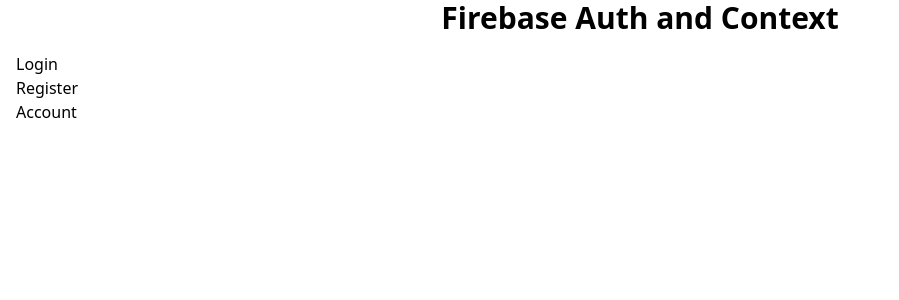
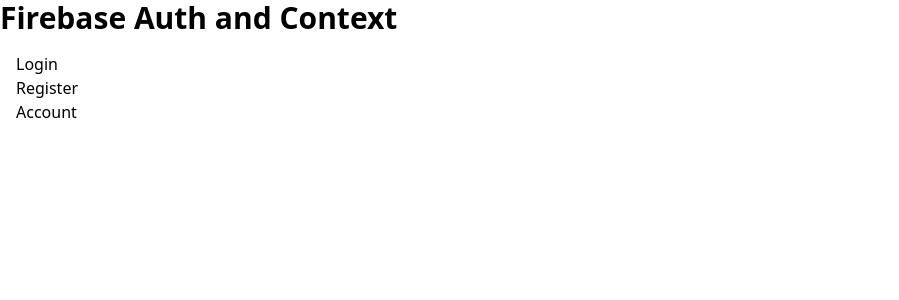
Before and after one commit to mpukabaofficial/firebasewithreact, a React (Vite) app: page / in a window 1280 px wide. Shown: the top 300 px of the page, without its empty margins (0-899 px from the left). Built offline with nearby package versions, Linux system fonts and the light colour scheme; no server answers.

Commit message:
deployed and working on it

```diff
--- a/src/App.tsx
+++ b/src/App.tsx
@@ -1,4 +1,4 @@
-import { Route, Routes } from "react-router-dom";
+import { Link, Route, Routes } from "react-router-dom";
 import "./App.css";
 import RegisterPage from "./Pages/RegisterPage";
 import LoginPage from "./Pages/LoginPage";
@@ -9,9 +9,9 @@
 function App() {
   return (
     <>
-      <h1 className="text-center text-3xl font-bold">
+      <Link className="text-center text-3xl font-bold" to={"/"}>
         Firebase Auth and Context
-      </h1>
+      </Link>
       <AuthContextProvider>
         <Routes>
           <Route index element={<IndexPage />} />
```
